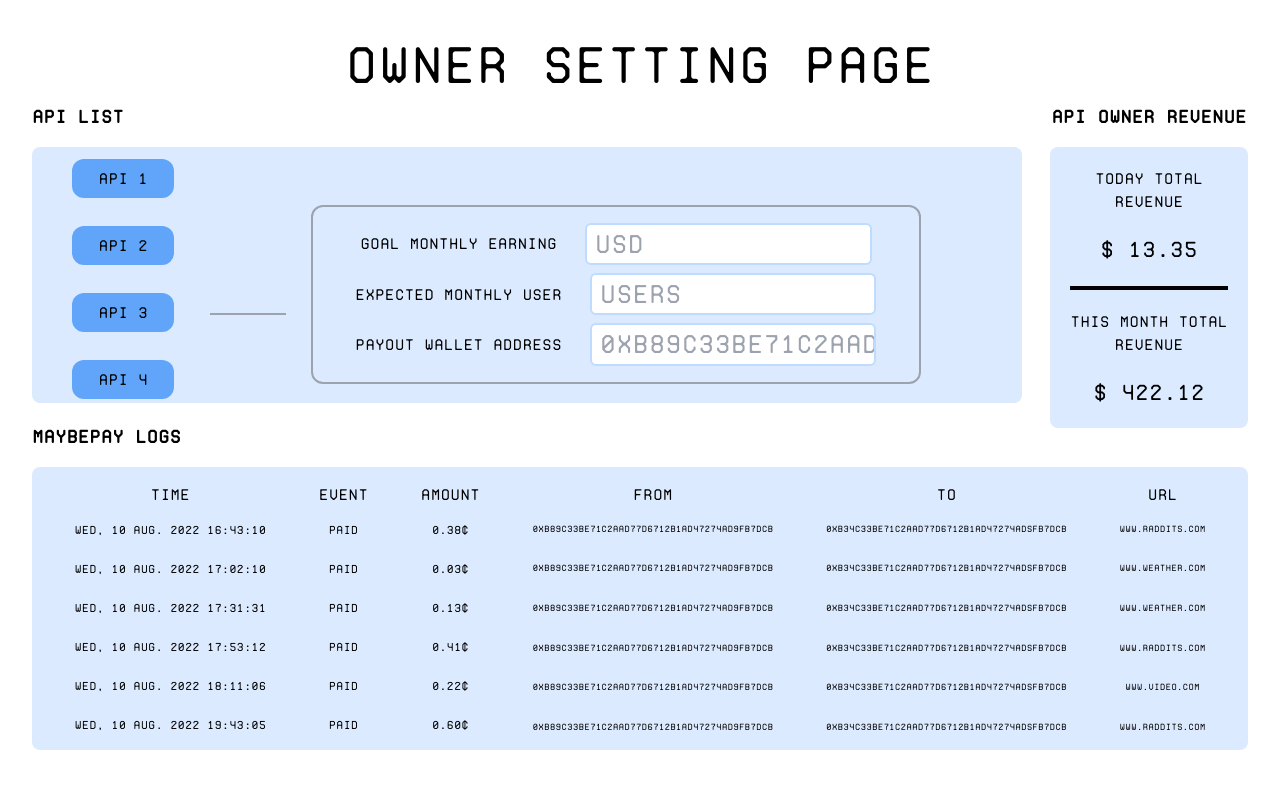
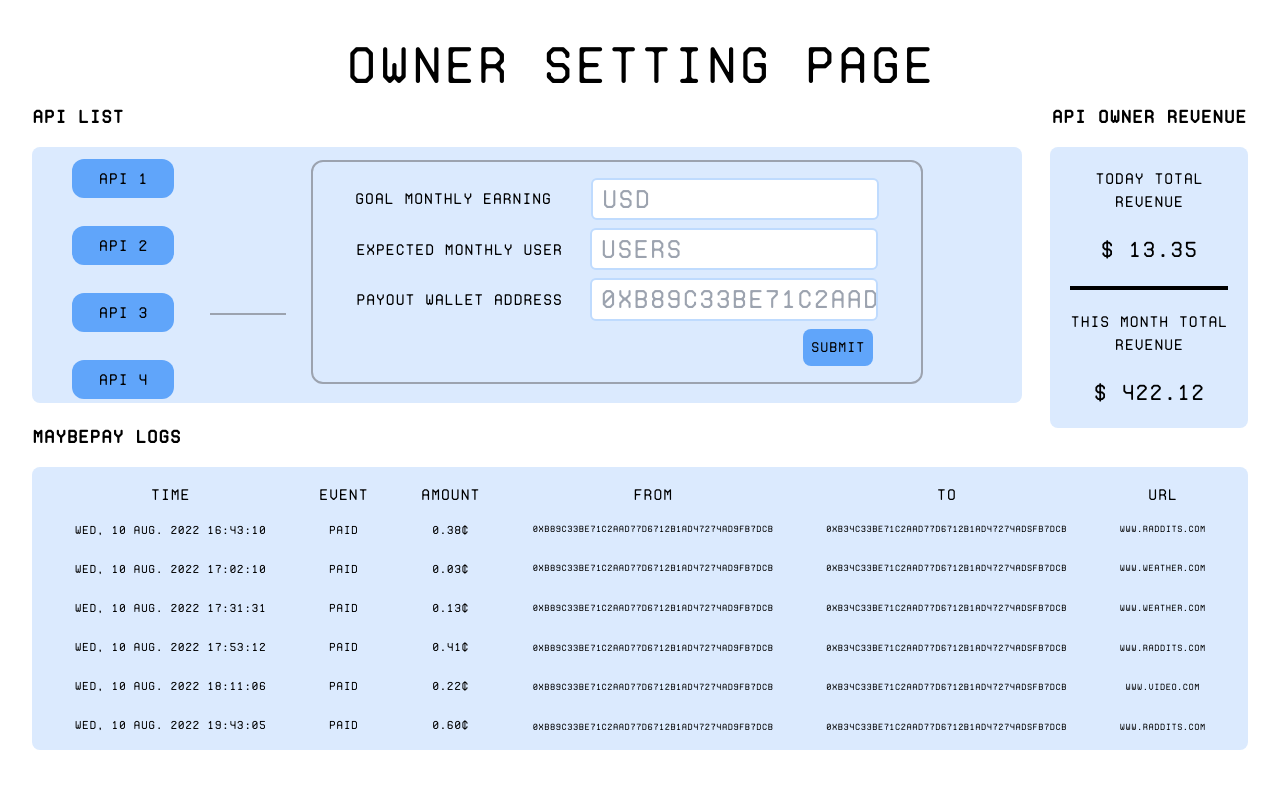
Before and after one commit to voltrevo/MaybePay, a Next.js app in the folder frontend/: page / in a window 1280 px wide. Shown: the top 788 px of the page. Built offline with nearby package versions, Linux system fonts and the light colour scheme.

Commit message:
ADD: submit button

```diff
--- a/frontend/pages/index.js
+++ b/frontend/pages/index.js
@@ -26,7 +26,7 @@ export default function Home() {
                     <div className='rounded-xl bg-blue-400 text-[1.2vw] text-center flex justify-center self-center py-2 w-[8vw] hover:bg' id="api-edit">API 3</div>
                     <div className='absolute w-[5.9vw] border-gray-400 border-b-2 top-8 left-[9.9rem]  '></div>
                     <div className='flex-col space-y-2 items-center justify-center absolute left-[16.2rem]   -bottom-12 border-gray-400 border-2 p-4 rounded-xl' id="owner-settings-inputs">
-                        <div className='flex space-x-7 items-center justify-center'>
+                        <div className='flex space-x-10 items-center justify-center'>
                             <span className='text-[1.2vw]'>Goal Monthly earning</span>
                             <input className='deposit-amt w-[50%] rounded-md border-blue-200 border-2 pl-2' placeholder='USD' />
                         </div>
@@ -38,6 +38,7 @@ export default function Home() {
                             <span className='text-[1.2vw]'>Payout wallet address</span>
                             <input className='deposit-amt w-[50%] rounded-md border-blue-200 border-2 pl-2'  placeholder='0xb89C33bE71c2aAd77d6712b1AD47274aD9fb7dcb'/>
                         </div>
+                        <button className='ml-[37vw]  rounded-lg text-[1.1vw] bg-blue-400 p-2 hover:bg-blue-600 hover:text-white'>Submit</button>
                     </div>
                 </div>
                 <div className=' rounded-xl ml-5 mr-20 pl-5  p-3'>
--- a/frontend/pages/user.js
+++ b/frontend/pages/user.js
@@ -187,10 +187,6 @@ export default function Home() {
               </div>
             </div>
           </div>
-          {/* <div className=' h-[16vw]' id="API3-widget">
-            <div className='text-[1.6vw] font-ProtoMono-Light '>User1 - API 3</div>
-            <div className='h-full bg-gray-300 p-4 border-2 border-black ' id='API3-widget-container'></div>
-          </div> */}
         </div>
         <div className='w-[26vw] h-auto' id="right-side">
           <div className='font-ProtoMono-SemiBold ' id='wallet'>
```
